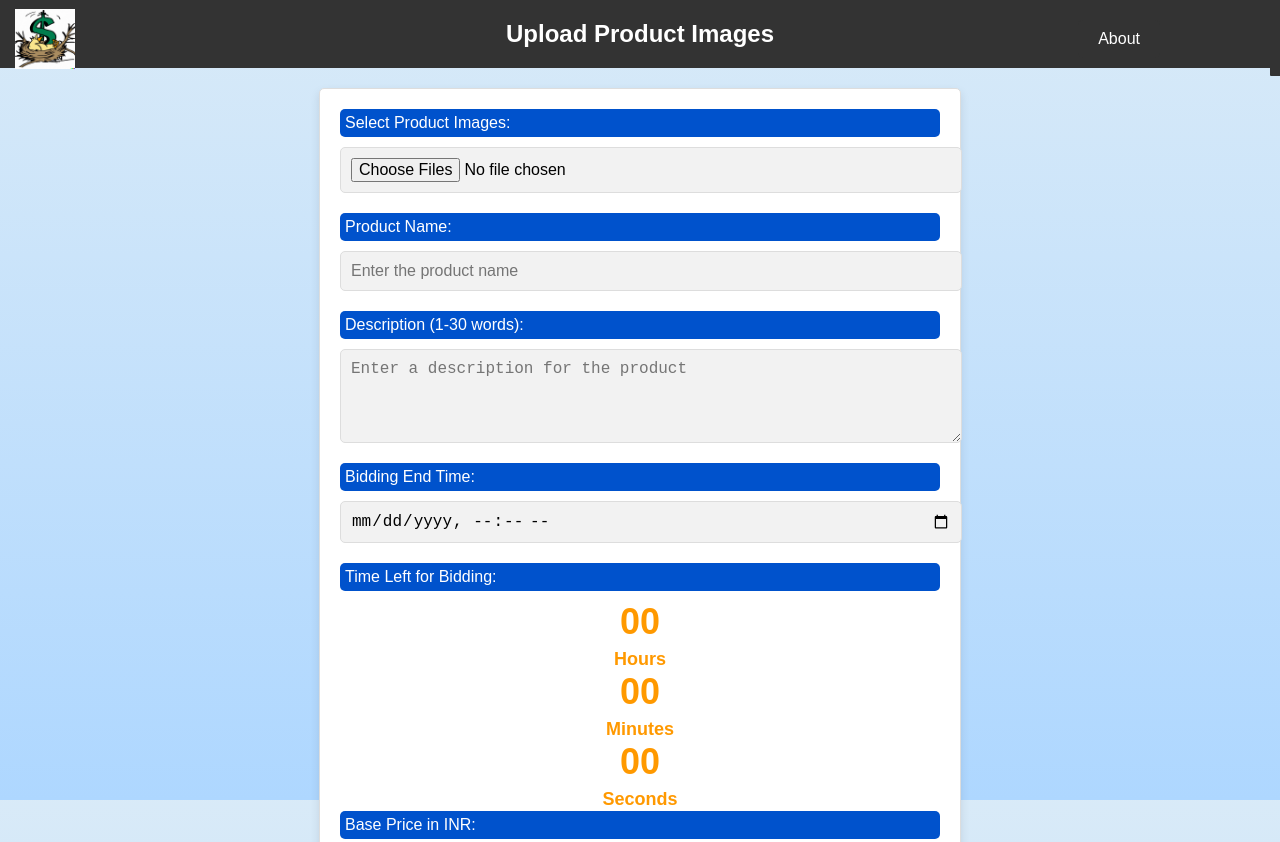
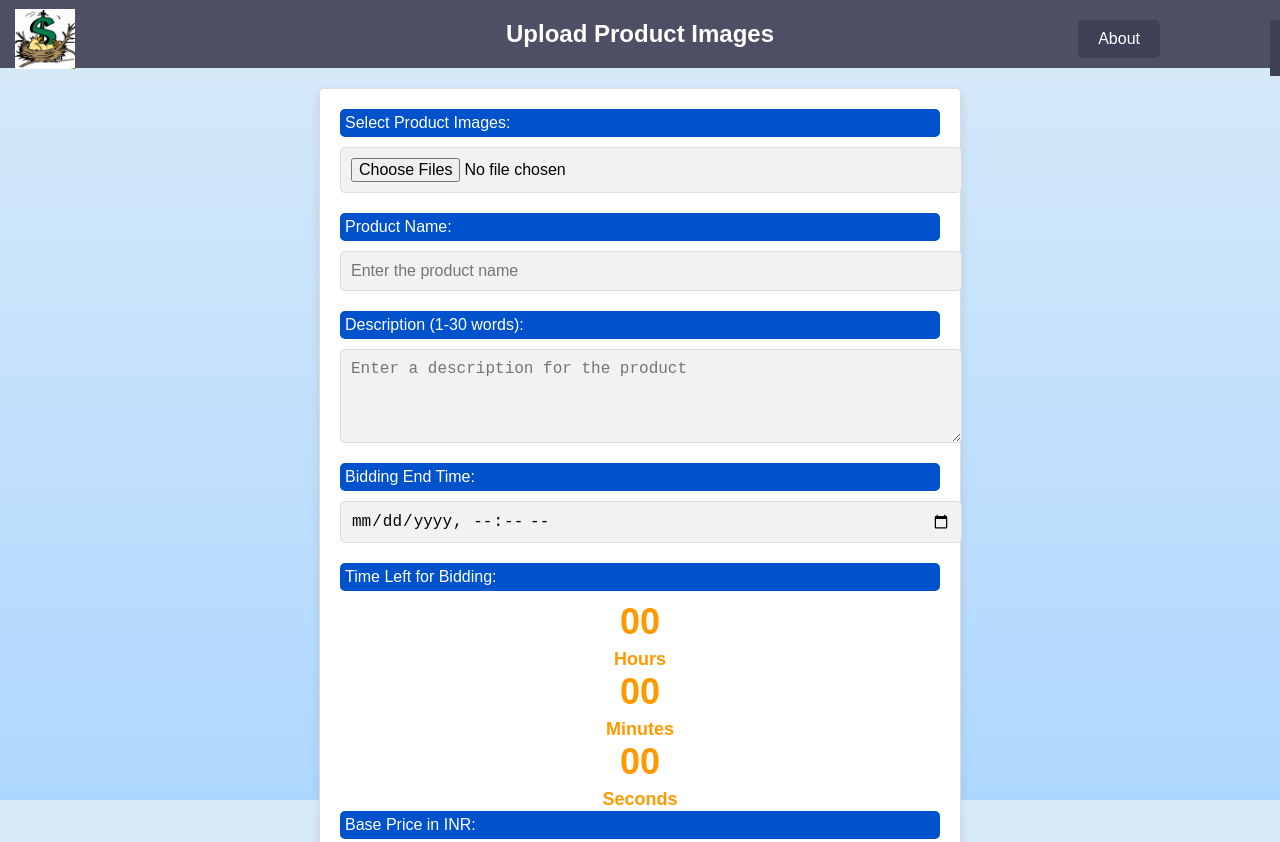
Before and after one commit to Vaibhav-Rawat03/BidNest, a plain HTML site: page LandingPage(Seller)/landingpage.html in a window 1280 px wide. Shown: the top 842 px of the page. Drawn offline with Linux system fonts and the light colour scheme.

Commit message:
Modified seller page with header color

```diff
--- a/LandingPage(Seller)/landingPagestyeL.css
+++ b/LandingPage(Seller)/landingPagestyeL.css
@@ -28,7 +28,7 @@ input, textarea {
 }
 
 header {
-    background-color: #333;
+    background-color: #4e4f65;
     color: #fff;
     padding: 20px 0;
     text-align: center;
@@ -43,7 +43,7 @@ header h1 {
     top: 20px;
     right: 120px;
     text-decoration: none;
-    background-color: #333;
+    background-color: #3e4156;
     color: #fff;
     padding: 10px 20px;
     border: none;
@@ -62,7 +62,7 @@ header h1 {
     margin-top: -26px;
     /* Adjust as needed */
     text-decoration: none;
-    background-color: #333;
+    background-color: #3e4156;
     color: #fff;
     padding: 10px 20px;
     border: none;
```
